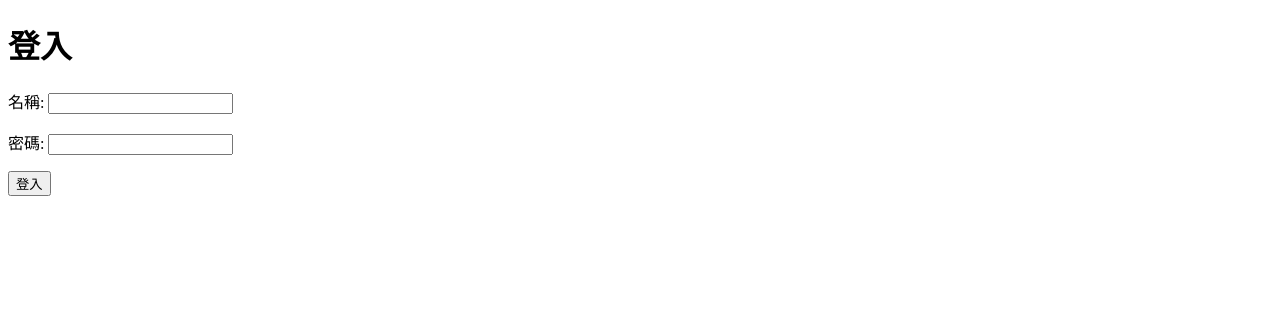
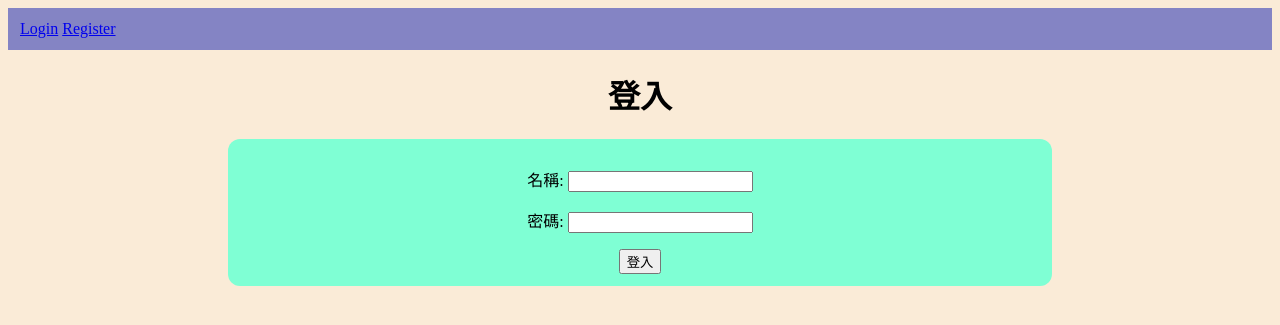
Before and after one commit to Louis7412/Django, a Django app: page /user/login/ in a window 1280 px wide. Shown: the top 325 px of the page. Run offline with Django 5.2, Linux system fonts and the light colour scheme.

Commit message:
完成base.html

```diff
--- /dev/null
+++ b/templates/base.html
@@ -0,0 +1,56 @@
+<!DOCTYPE html>
+<html lang="zh-Hant">
+<head>
+    <meta charset="UTF-8">
+    <meta name="viewport" content="width=device-width, initial-scale=1.0">
+    <title>
+        {% block title %}
+        {% endblock %}
+    </title>
+    <style>
+        body{
+            text-align: center;
+            background-color: antiquewhite;
+        }
+
+        form{
+            width: 800px;
+            margin: 0 auto;
+            background-color: aquamarine;
+            padding: 12px;
+            border-radius: 12px;
+        }
+        input{
+            text-align: center;
+        }
+
+        li{
+            list-style: none;
+        }
+
+        #nav-bar{
+            background-color: rgb(132, 132, 196);
+            padding: 12px;
+            text-align: left;
+        }
+
+        a:hover{
+            color: red;
+        }
+    </style>
+</head>
+<body>
+    <div id="nav-bar">
+         {% if user.is_authenticated %}
+         Login:{{user.username}}
+        <a href="{% url 'logout' %}">Logout</a>
+        {% else %}
+        <a href="{% url 'login' %}">Login</a>
+        <a href="{% url 'register' %}">Register</a>
+        {% endif %}
+    </div>
+    <!-- 共用html -->
+    {% block content %}
+    {% endblock %}
+</body>
+</html>
--- a/todo/models.py
+++ b/todo/models.py
@@ -1,4 +1,5 @@
 from django.db import models
+from django.contrib.auth.models import User
 
 
 # Create your models here.
@@ -8,6 +9,7 @@ class Todo(models.Model):
     created = models.DateTimeField(auto_now_add=True)
     date_completed = models.DateTimeField(null=True, blank=True)  # null=True 為空物件
     important = models.BooleanField(default=False)
+    user = models.ForeignKey(User, on_delete=models.CASCADE, null=True)
 
     def __str__(self):
         return f"{self.id} - {self.title} - {self.created}"
--- a/user/templates/user/login.html
+++ b/user/templates/user/login.html
@@ -1,11 +1,8 @@
-<!DOCTYPE html>
-<html lang="en">
-<head>
-    <meta charset="UTF-8">
-    <meta name="viewport" content="width=device-width, initial-scale=1.0">
-    <title>Login</title>
-</head>
-<body>
+{% extends "base.html" %}
+{% block title %}
+登入頁面
+{% endblock %}
+{% block content %}
     <h1>登入</h1>
     <form action="" method="post">
         {% csrf_token %}
@@ -20,5 +17,4 @@
         <button type="submit">登入</button>
     </form>
     {{message}}
-</body>
-</html>
+{% endblock %}
--- a/user/urls.py
+++ b/user/urls.py
@@ -1,8 +1,10 @@
 from django.urls import path
 from .views import user_register
 from .views import user_login
+from .views import user_logout
 
 urlpatterns = [
     path("register/", user_register, name="register"),
     path("login/", user_login, name="login"),
+    path("logout/", user_logout, name="logout"),
 ]
--- a/user/views.py
+++ b/user/views.py
@@ -2,6 +2,11 @@ from django.shortcuts import render, redirect
 from django.contrib.auth.forms import UserCreationForm
 from django.contrib.auth.models import User
 from django.contrib.auth import login, logout, authenticate
+
+
+def user_logout(request):
+    logout(request)
+    return redirect("todolist")
 
 
 def user_login(request):
```
Also changed, not shown: todo/templates/todo/todolist.html (+6 -16 lines), todo/templates/todo/viewtodo.html (+6 -10 lines), user/templates/user/register.html (+6 -10 lines), todo/migrations/0002_todo_user.py (added).
